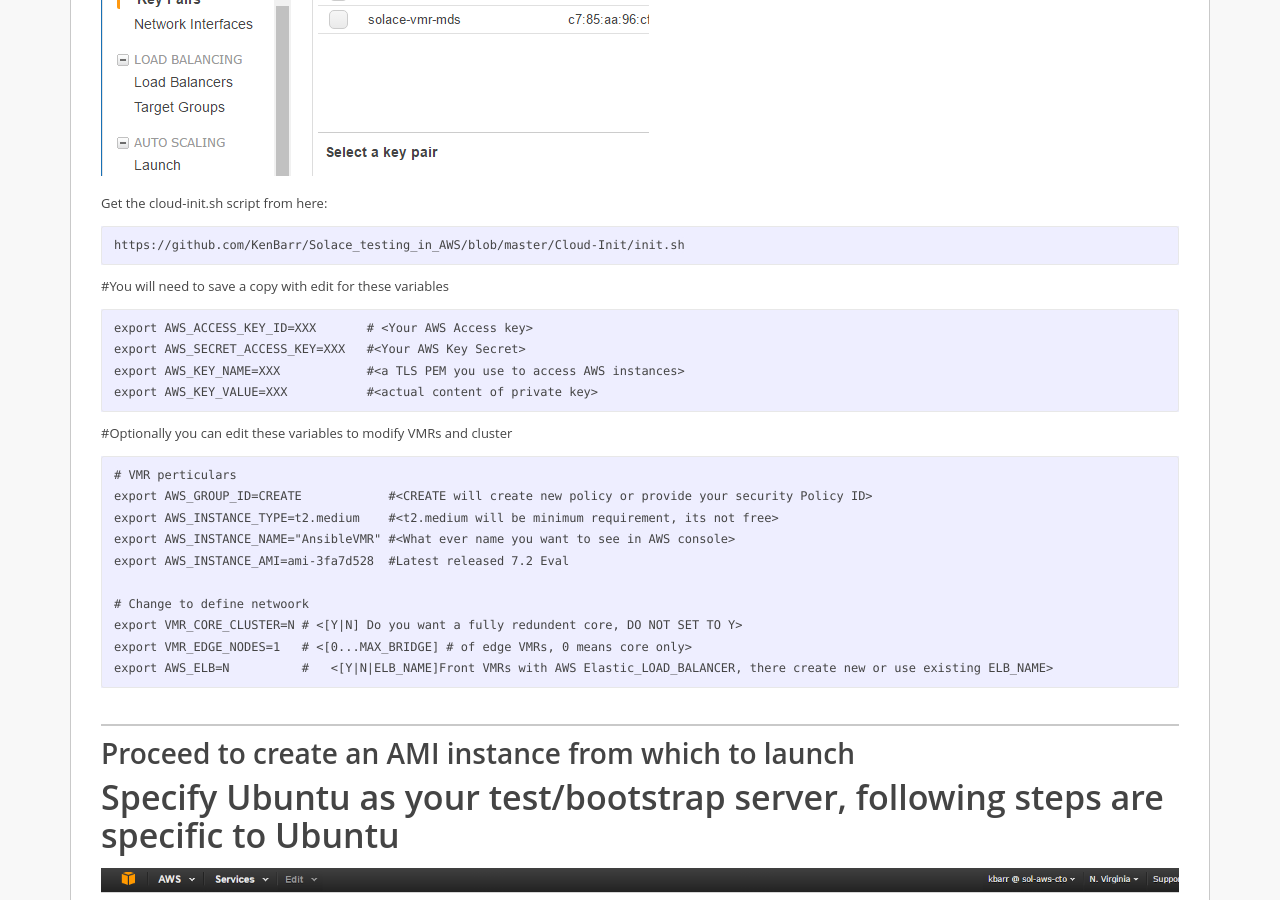
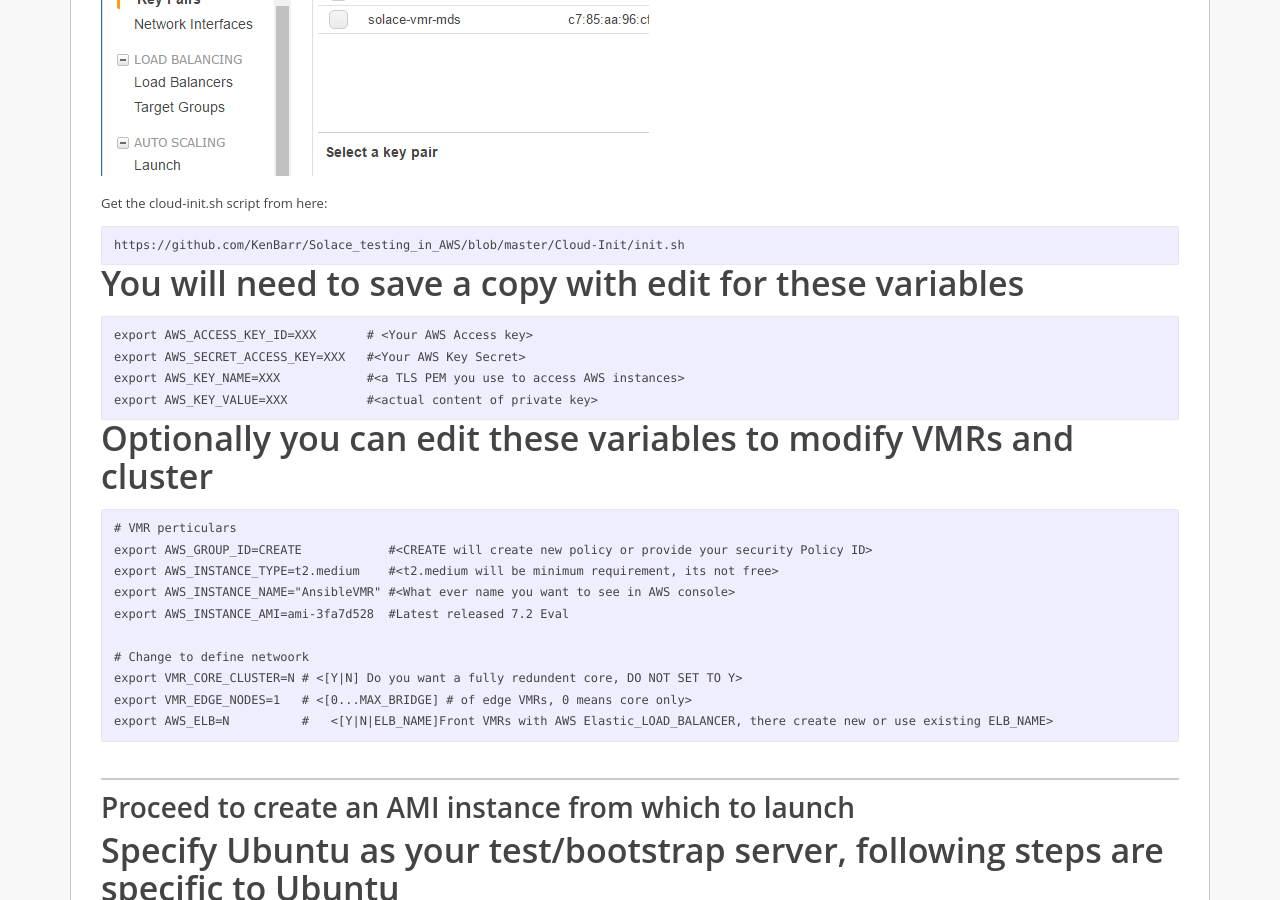
Before and after one commit to SolaceLabs/solace-iot-reference-architecture, a Jekyll site: the page built from docs/index.md, in a window 1280 px wide and 900 px high, scrolled down 2512 px. Built offline with Jekyll 4.4.1, drawn with Linux system fonts in a browser that asks for light colours; some of the changed text lies outside the part shown.

Commit message:
Formatting

````diff
--- a/docs/index.md
+++ b/docs/index.md
@@ -44,7 +44,7 @@ Get the cloud-init.sh script from here:
 
     {{ site.repository }}/blob/master/Cloud-Init/init.sh
 
-#You will need to save a copy with edit for these variables
+# You will need to save a copy with edit for these variables
 
 ```
 export AWS_ACCESS_KEY_ID=XXX       # <Your AWS Access key>
@@ -53,7 +53,7 @@ export AWS_KEY_NAME=XXX            #<a TLS PEM you use to access AWS instances>
 export AWS_KEY_VALUE=XXX           #<actual content of private key>
 ```
 
-#Optionally you can edit these variables to modify VMRs and cluster
+# Optionally you can edit these variables to modify VMRs and cluster
 
 ```
 # VMR perticulars
@@ -69,22 +69,28 @@ export AWS_ELB=N          #   <[Y|N|ELB_NAME]Front VMRs with AWS Elastic_LOAD_BA
 ```
 
 ## Proceed to create an AMI instance from which to launch
+
 # Specify Ubuntu as your test/bootstrap server, following steps are specific to Ubuntu
+
 ![]({{ site.baseurl }}/images/CreateInstance1.png)
 
 # Use instance size that best fits your testing needs, smallest for quick tests, or match VMR instance size
+
 ![]({{ site.baseurl }}/images/CreateInstance2.png)
 
 # The Advanced Details section is where you spacify your previously defined init.sh
+
 ![]({{ site.baseurl }}/images/CreateInstance3.png)
 
 # You can specify a security group, name tag etc. for this instance or just use defaults. Then specify same PEM file as above
+
 ![]({{ site.baseurl }}/images/UsePem.png)
 
 # Your test/bootstrap instance will now start and you see creation via AWS Console
+
 To further see the progress access the test/bootstrap instance you created as usual
-* ssh –I <yourCert>.pem ubuntu@<yourExternalIP>
+```ssh –I <yourCert>.pem ubuntu@<yourExternalIP>```
 
 To troubleshoot and monitor progress of startup:
-* /var/log/cloud-init-output.log
-* /var/log/ansible.log
+    * /var/log/cloud-init-output.log
+    * /var/log/ansible.log
````
